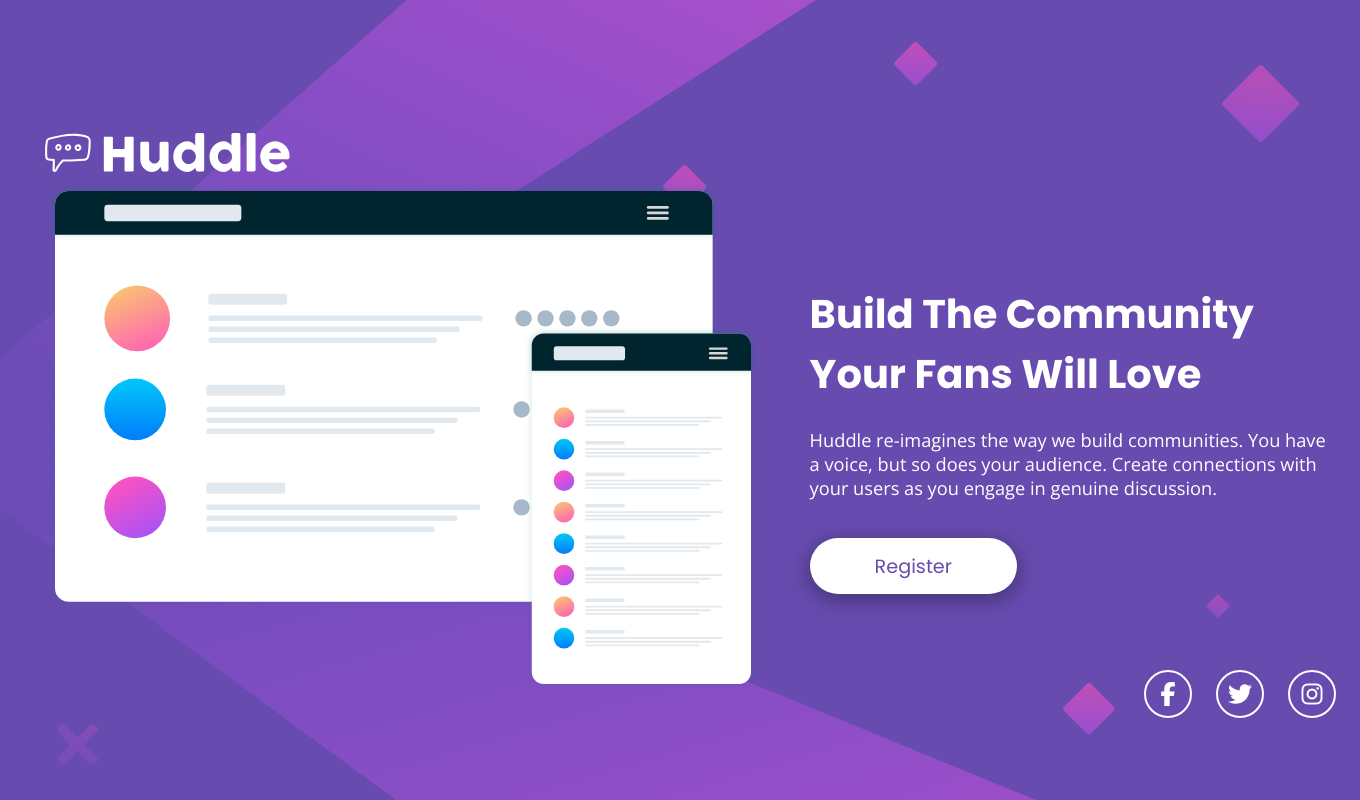
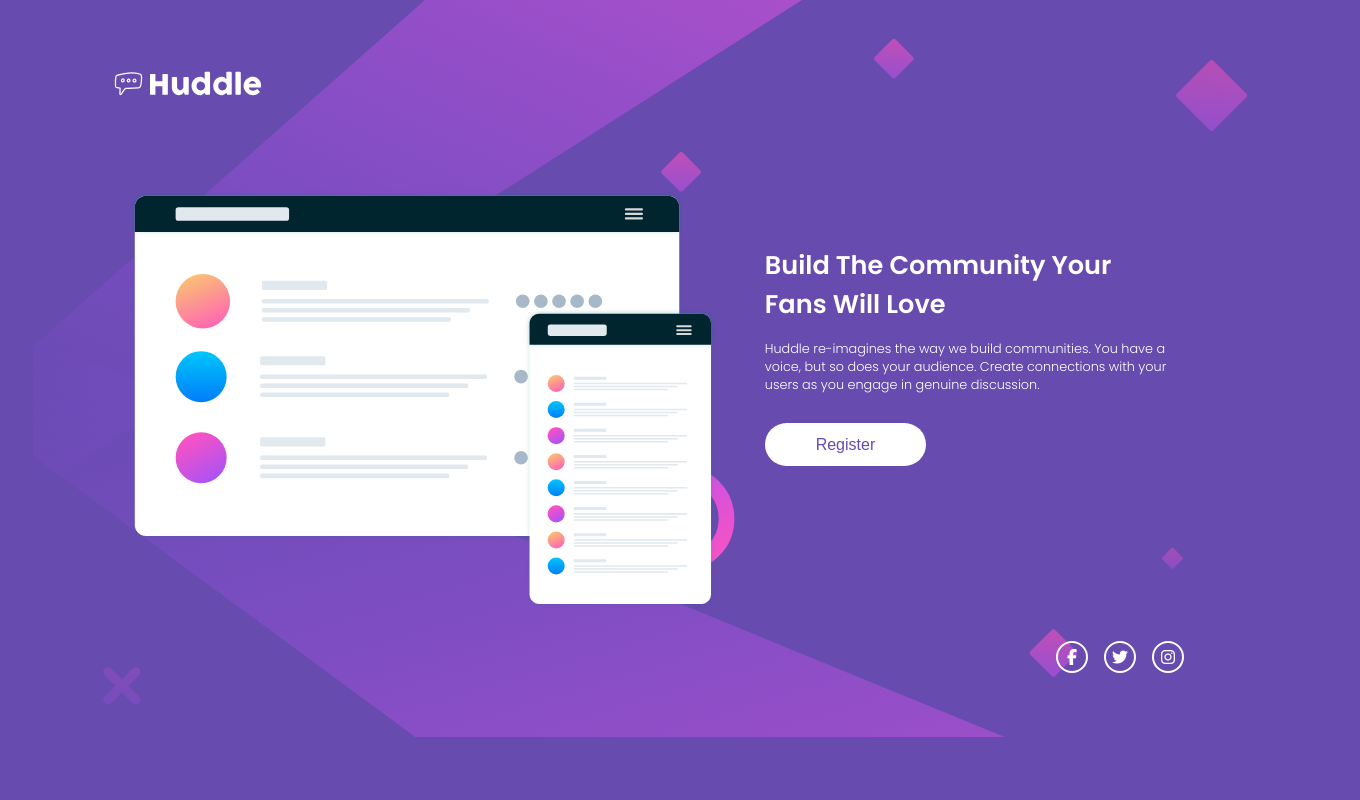
Before and after one commit to edwin-hudson/huddle-landing-page, a plain HTML site: page index.html in a window 1280 px wide. Shown: the whole page, 1360 px wide, since content can reach past the window. Drawn offline with nearby package versions, Linux system fonts and the light colour scheme.

Commit message:
Refactor, CSS reponsiveness optimization with multiple media queries

```diff
--- a/index.html
+++ b/index.html
@@ -12,15 +12,15 @@
 </head>
 <body>
     <main class="wrapper">
-        <header class="title">
+        <header class="title-image">
             <img src="images/logo.svg" alt="" class="logo">
         </header>
         <article class="container">
             <section class="image">
-                <img src="images/illustration-mockups.svg" alt="" class="template">
+                <img src="images/illustration-mockups.svg" alt="" class="form-template">
             </section>
             <section class="content">
-                <h2 class="title">Build The Community Your Fans Will Love</h2>
+                <h2 class="heading">Build The Community Your Fans Will Love</h2>
                 <p class="desc">Huddle re-imagines the way we build communities. You have a voice, but so does your audience. Create connections with your users as you engage in genuine discussion.</p>
                 <button class="btn">Register</button>
             </section>
--- a/style.css
+++ b/style.css
@@ -13,103 +13,111 @@
 }
 
 body {
+    background: var(--Violet);
+    color: var(--White);
     display: flex;
-    flex-direction: column;
-    align-items: center;
     justify-content: center;
-    background: var(--Violet);
-    background-image: url(images/bg-desktop.svg);
-    background-repeat: no-repeat;
-    background-position: center;
-    background-size: auto;
-    height: 100vh;
+    font-family: "Poppins", sans-serif;
 }
 
 main {
     display: flex;
     flex-direction: column;
-    width: 90rem;
-    height: 90%;
+    width: 100%;
 }
 
-header {
-    height: 20%;
+.template {
+    width: 100%;
 }
 
 
-.logo {
-    padding: 5rem 0 0 7rem;
+.socials {
+    display: flex;
+    flex-direction: row;
 }
 
-article {
+@media screen and (min-width: 20rem) {
+    body {
+        background-image: url(images/bg-mobile.svg);
+        background-repeat: no-repeat;
+        background-size: contain;
+        transition: all 0.4s ease;
+}
+
+    main {
+        width: 90%;
+    }
+
+    .title-image {
+        width: 100%;
+        padding: 2rem 0.5rem 2rem;
+    }
+
+    .logo {
+        width: 45%;
+    }
+
+    .container {
         display: flex;
-    flex-direction: row;
-    align-items: center;
-    height: 75%;
-    padding: 0 2rem;
+        flex-direction: column;
     }
 
     .image {
-    width: 60%;
+        display: flex;
+        justify-content: center;
     }
 
-.image img {
-    margin-left: 6rem;
+    .form-template {
+        width: 90%;
     }
 
     .content {
-    display: flex;
-    flex-direction: column;
-    align-items: start;
-    padding: 3rem 0 3rem 2rem;
-    color: var(--White);
-    width: 40%;
+        margin-top: 1.5rem;
+        padding: 2rem 1rem 0;
+        text-align: center;
     }
 
-.title {
-    font-size: 2.5rem;
-    padding-bottom: 1.5rem;
-    font-family: "Poppins", sans-serif;
+    .heading {
+        font-size: 1.5rem;
+        font-weight: 600;
+        margin-bottom: 1rem;
     }
 
     .desc {
-    font-size: 1.14rem;
-    margin-bottom: 1.2rem;
-    font-family: "Open Sans", sans-serif;
-
+        font-size: 0.98rem;
+        font-weight: 300;
     }
 
-button {
-    font-size: 1.2rem;
-    font-family: "Poppins", sans-serif;
+    .btn {
+        margin: 1.8rem;
+        padding: 1rem;
+        font-size: 1rem;
+        font-weight: 500;
         color: var(--Violet);
         background: var(--White);
-    width: 40%;
-    height: 3.5rem;
-    margin-top: 1.2rem;
         outline: none;
         border: none;
+        width: 65%;
         border-radius: 5rem;
         cursor: pointer;
-    box-shadow: 0 5px 15px 5px var(--blur);
-    transition: all 0.3s ease;
     }
 
-button:hover {
+    .btn:hover {
+        background: var(--Soft-Magenta);
         color: var(--White);
-    background: var(--Soft-Magenta);
     }
 
-
-footer {
-    height: 10%;
+    .socials {
         display: flex;
         flex-direction: row;
-    font-size: 1.5rem;
-    gap: 1.5rem;
-    justify-content: end;
-    color: var(--White);
+        justify-content: center;
+        align-items: center;
+        font-size: 1rem;
+        gap: 2.5rem;
+        margin: 2rem 0;
+        width: 100%;
     }
+
     .icons {
         height: 3rem;
         width: 3rem;
@@ -118,19 +126,143 @@ footer {
         display: flex;
         align-items: center;
         justify-content: center;
-    transform: translate(-50%, -50%);
         color: var(--White);
         cursor: pointer;
         transition: all 0.3s ease;
+    }
+
+    .icons:hover,
+    .icons:active {
+        border: solid 0.14rem var(--Soft-Magenta);
+
+    }
+    i:hover,
+    i:active {
+        color: var(--Soft-Magenta);
+    }
 
 }
 
-.icons:hover {
-    color: var(--Soft-Magenta);
-    border: solid 0.14rem var(--Soft-Magenta);
+
+@media screen and (min-width: 60rem) {
+    body {
+        background-image: url(images/bg-desktop.svg);
+        background-position: center;
+        background-repeat: no-repeat;
+        background-size: contain;
+    }
+
+    main {
+        padding: 2rem;
+    }
+
+    .title-image {
+        width: 100%;
+        padding: 2rem 0.5rem 2rem;
+    }
+
+    .logo {
+        padding-left: 0.2rem;
+        width: 15%;
+    }
+
+        .container {
+        display: flex;
+        flex-direction: row;
+    }
+
+        .image {
+        display: flex;
+        justify-content: center;
+        padding-top: 3rem;
+        width: 60%;
+
+    }
+
+    .content {
+        display: flex;
+        flex-direction: column;
+        justify-content: start;
+        margin-top: 1.5rem;
+        padding: 5rem 1rem 0;
+        text-align: left;
+        width: 40%;
+    }
+
+    .heading {
+        font-size: 1.6rem;
+        font-weight: 600;
+        margin-bottom: 1rem;
+    }
+
+    .desc {
+        font-size: 0.8rem;
+        font-weight: 300;
+    }
+
+    .btn {
+        margin: 1.8rem 0;
+        padding: 0.8rem;
+        font-size: 1rem;
+        font-weight: 500;
+        color: var(--Violet);
+        background: var(--White);
+        outline: none;
+        border: none;
+        width: 40%;
+        border-radius: 5rem;
+        cursor: pointer;
+    }
+
+    .socials {
+        display: flex;
+        flex-direction: row;
+        justify-content: end;
+        align-items: center;
+        font-size: 1rem;
+        gap: 1rem;
+        margin: 2rem 0;
+        width: 100%;
+    }
+
+    .icons {
+        height: 2rem;
+        width: 2rem;
+        border: solid 0.14rem var(--White);
+        border-radius: 50%;
+        display: flex;
+        align-items: center;
+        justify-content: center;
+        color: var(--White);
+        cursor: pointer;
+        transition: all 0.3s ease;
+    }
+
 }
 
 
-.title {
+@media screen and (min-width: 90rem) {
+    .heading {
+        font-size: 2.5rem;
+    }
+
+    .desc {
+        font-size: 1rem;
+    }
+
+    .btn{
+        padding: 1.1rem;
+        width: 30%;
+    }
+}
+
+@media screen and (min-width: 119.5rem) {
+    .heading {
+        font-size: 3.2rem;
+    }
+
+    .desc {
+        font-size: 1.2rem;
+    }
 
 }
```
Lines whose indentation alone changed are shown as unchanged.
